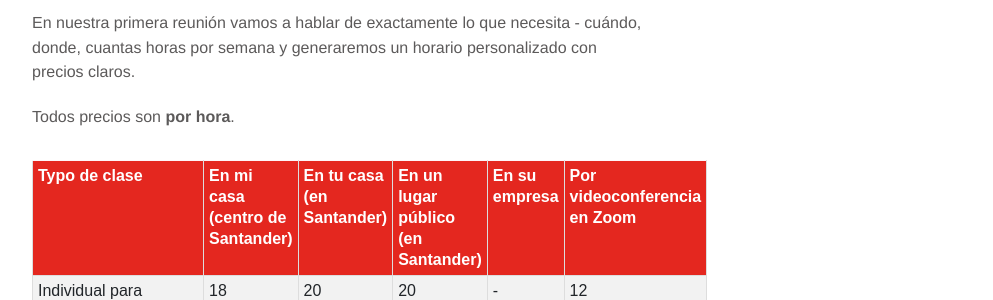
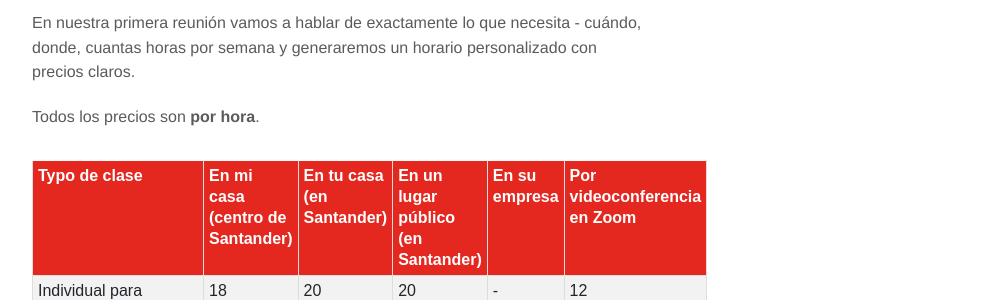
Before and after one commit to pipkav/pipkav.github.io, a Jekyll site: the page built from es/prices.md, in a window 1280 px wide. Shown: the part 186-486 px from the top of the page, without its empty margins (143-1136 px from the left). Built offline with Jekyll 4.4.1, drawn with Linux system fonts in a browser that asks for light colours.

```diff
--- a/_data/seo.yml
+++ b/_data/seo.yml
@@ -1,4 +1,4 @@
-google_analytics_id: ""
+google_analytics_id: "G-R0SRKN4301"
 meta_twitter_site: "@zerostaticio"
 meta_twitter_creator: "@zerostaticio"
 copyright_text: 'Free Jekyll theme by <a class="zerostatic" href="https://www.zerostatic.io">www.zerostatic.io</a>'
--- a/es/prices.md
+++ b/es/prices.md
@@ -14,7 +14,7 @@ locale: es
 
 En nuestra primera reunión vamos a hablar de exactamente lo que necesita - cuándo, donde, cuantas horas por semana y generaremos un horario personalizado con precios claros.
 
-Todos precios son **por hora**.
+Todos los precios son **por hora**.
 
 <table class="customers">
   <tr>
```
